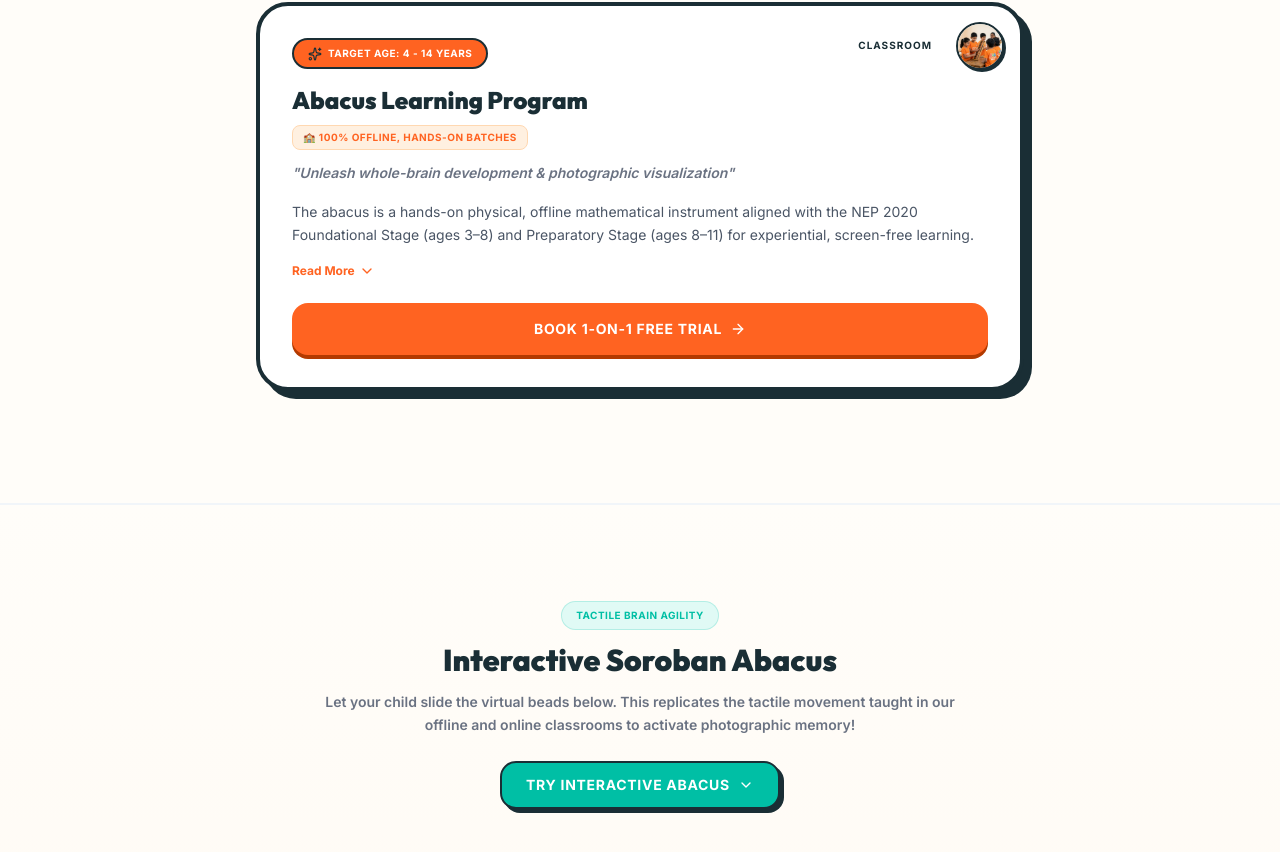
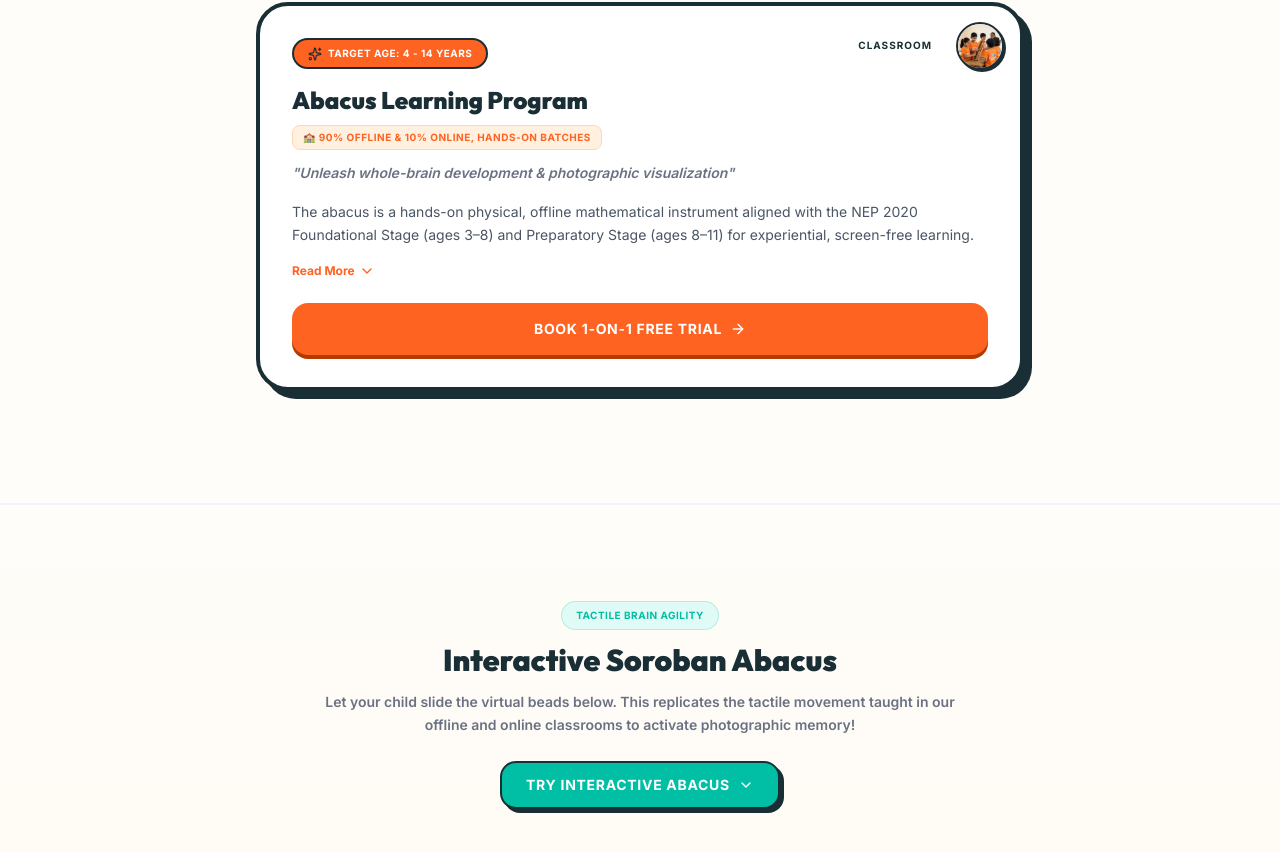
Before and after one commit to atharvpatil18/AAA-web, a React (Vite) app: page /#/ in a window 1280 px wide. Shown: the part 2055-2907 px from the top of the page. Built offline with nearby package versions, Linux system fonts and the light colour scheme.

Commit message:
Update program offline badge to 90% offline and 10% online

```diff
--- a/src/components/ProgramCard.tsx
+++ b/src/components/ProgramCard.tsx
@@ -124,7 +124,7 @@ export default function ProgramCard({ program }: ProgramCardProps) {
         {/* Offline Badge to alleviate screen-time anxiety */}
         <div className="mb-3">
           <span className="inline-flex items-center gap-1.5 bg-[#FFF0E0] border border-[#FFD8B1] text-vibrant-orange text-[10px] font-black uppercase tracking-wider px-2.5 py-1 rounded-lg">
-            <span>🏫 {language === "hi" ? "१००% ऑफलाइन, व्यावहारिक बैच" : language === "mr" ? "१००% ऑफलाइन, प्रत्यक्ष बॅचेस" : "100% Offline, Hands-On Batches"}</span>
+            <span>🏫 {language === "hi" ? "९०% ऑफलाइन और १०% ऑनलाइन, व्यावहारिक बैच" : language === "mr" ? "९०% ऑफलाइन आणि १०% ऑनलाइन, प्रत्यक्ष बॅचेस" : "90% Offline & 10% Online, Hands-On Batches"}</span>
           </span>
         </div>
 
```
